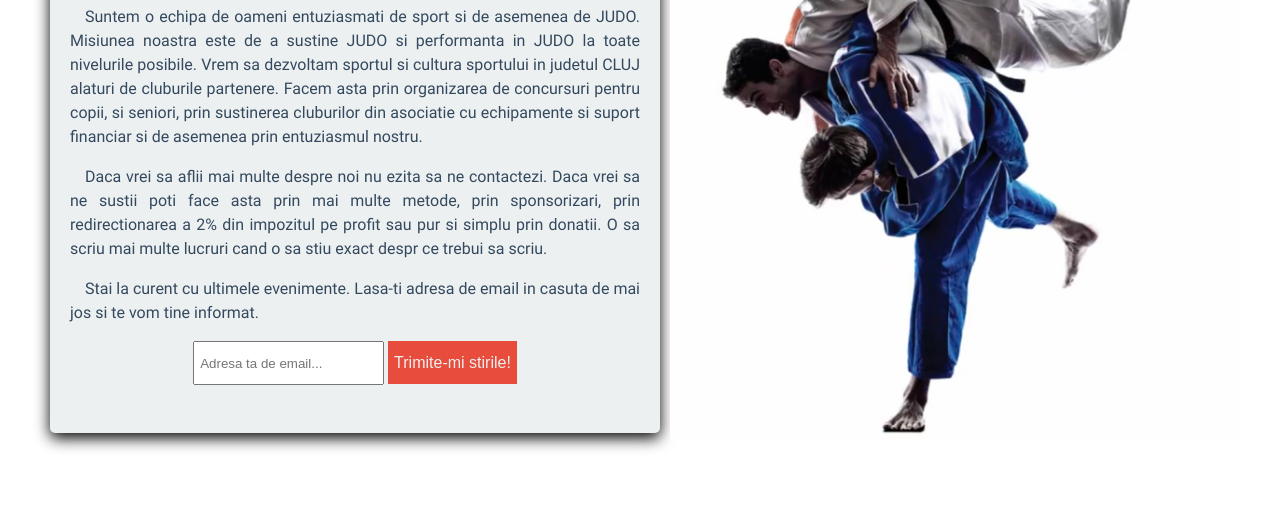
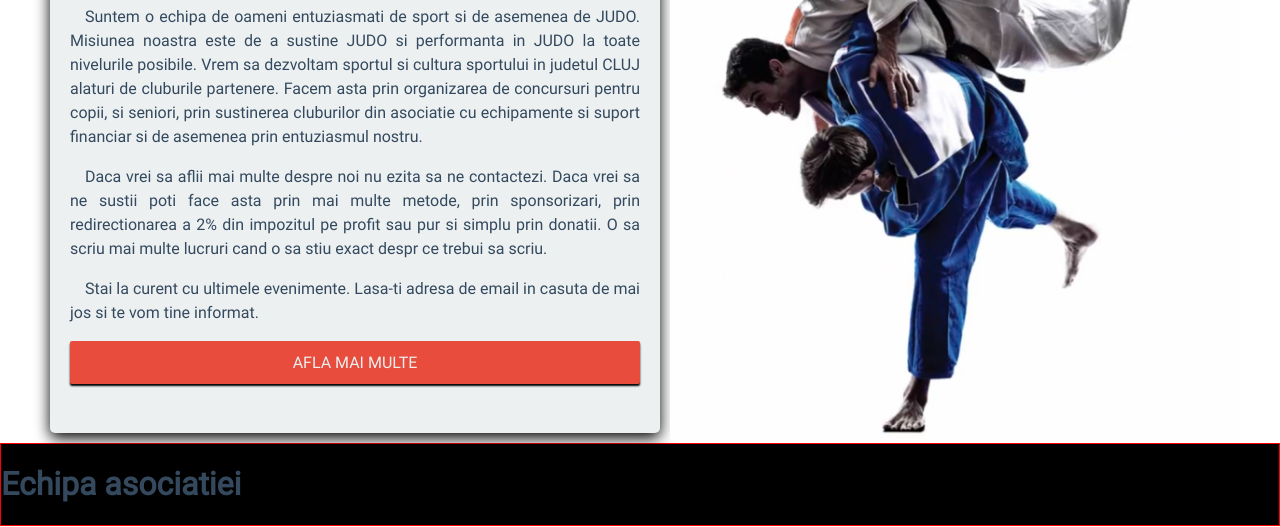
Before and after one commit to alexPopNicolae/ajjclujapp, a website: page index.html in a window 1280 px wide. Shown: the part 273-800 px from the top of the page. Drawn offline with Linux system fonts and the light colour scheme.

Commit message:
latest updates to ajjclujapp

```diff
--- a/index.html
+++ b/index.html
@@ -46,14 +46,20 @@
             </p>
             <p>Stai la curent cu ultimele evenimente. Lasa-ti adresa de email in casuta de mai jos si te vom tine informat.</p>
             <div class="newsletter_box">
-                <input type="text" placeholder="Adresa ta de email..."/>
-                <button>Trimite-mi stirile!</button>
+                <a href="#">Afla mai multe</a>
             </div>
         </div>
         <div class="judo_image">
             <img src="img/judoimg1.png" />
         </div>
     </div>
+    <div id="team" class="the_team" style="border:1px solid red;">
+        <h1>Echipa asociatiei</h1>
+        <div class="team_cards">
+            <div class="card"></div>
+        </div>
+    </div>
+
     <script src="js/script.js"></script>
 </body>
 
--- a/js/script.js
+++ b/js/script.js
@@ -1 +1,4 @@
-console.log("Totul merge cum trebuie");
+var element = document.getElementById('team');
+var computedStyles = window.getComputedStyle(element);
+console.log("Asta e ceea ce ma intereseaza:: ");
+console.log(computedStyles.getPropertyValue("border"));
--- a/scss/style.scss
+++ b/scss/style.scss
@@ -85,18 +85,20 @@ header {
         }
         .newsletter_box {
             text-align: center;
-            input {
-                height: 30px;
-                padding: 5px;
-            }
-            button {
+           a {
+                width: 100%;
                 height: 43px;
                 background: $red;
                 color: $clouds;
                 border: none;
                 cursor: pointer;
                 font-size: 16px;
-
+                display: block;
+                text-decoration: none;
+                text-transform: uppercase;
+                line-height: 43px;
+                box-shadow: 0px 2px 2px black;
+                border-radius: 2px;
             }
         }
     }
@@ -108,6 +110,9 @@ header {
         }
     }
 }
+.the_team {
+    background: black;
+}
 
 /***color classes***/
 .darkblue {
```
Also changed, not shown: css/style.css, 1 other file.
